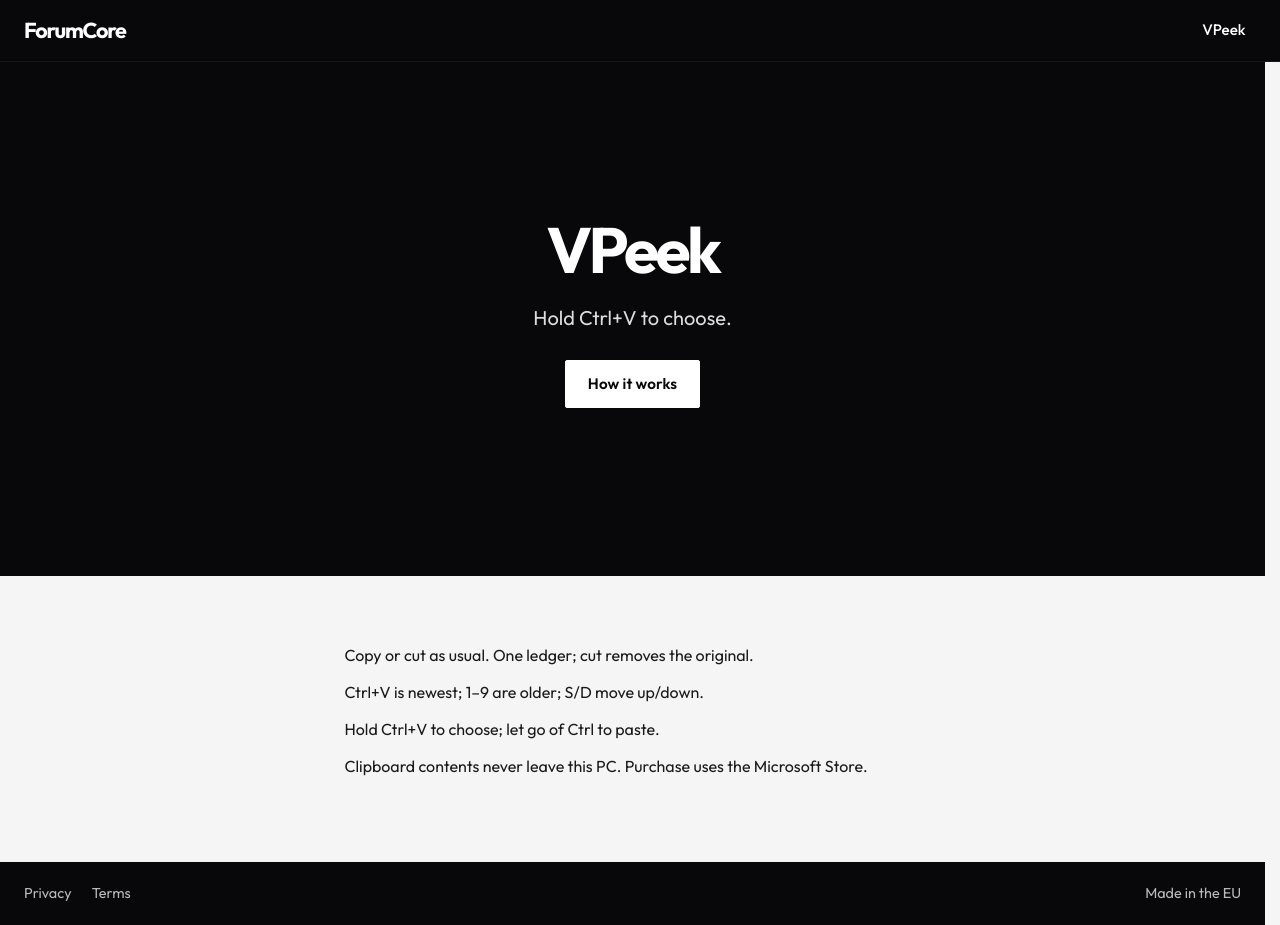
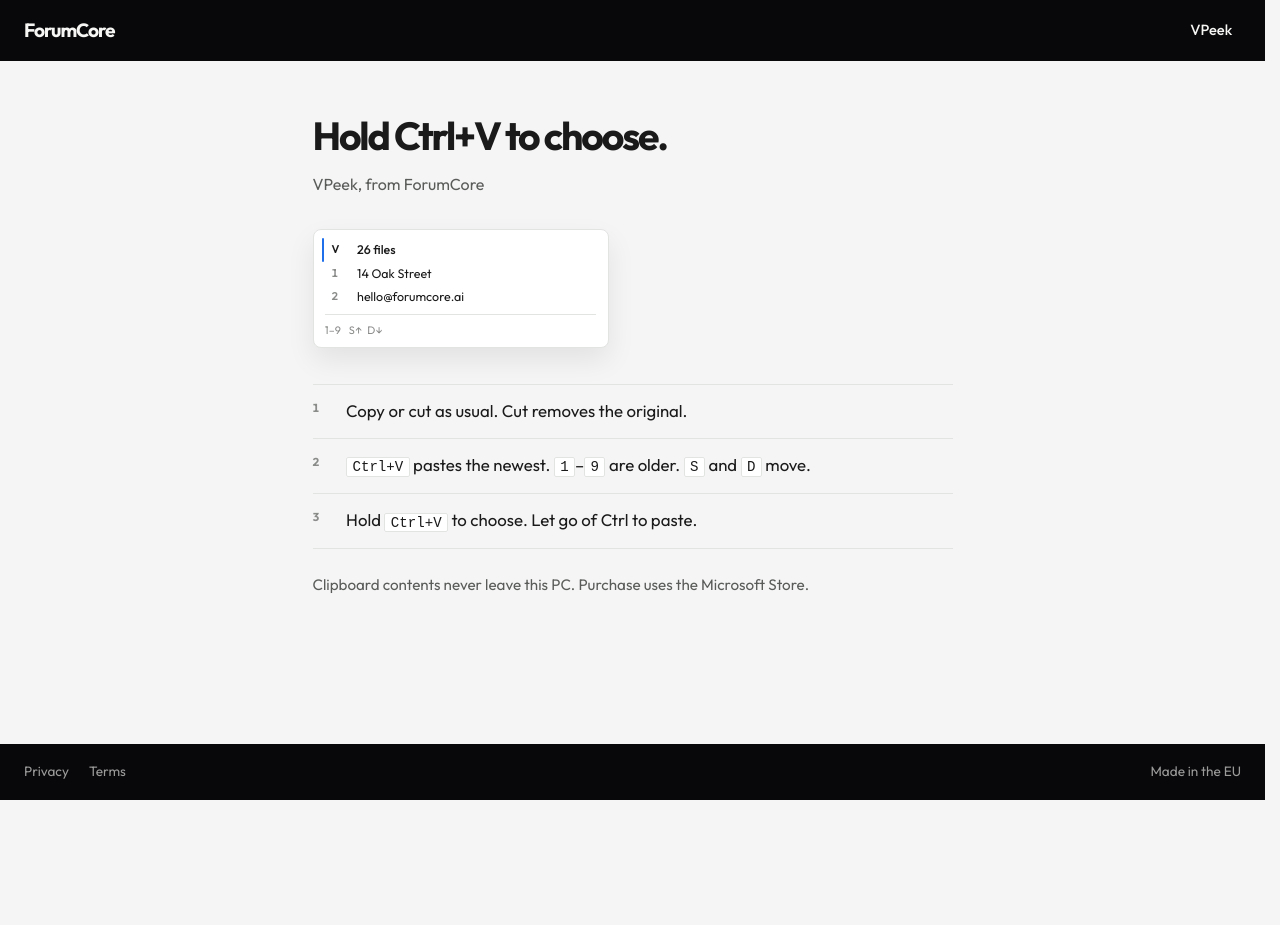
Before and after one commit to AIPhoenician/vpeek-site, a plain HTML site: page vpeek/index.html in a window 1280 px wide. After the commit the page ends 800 px from the top, so only its background shows below. Drawn offline with Linux system fonts and the light colour scheme.

Commit message:
Tighten ForumCore and VPeek: editorial layout, peek mock, system theme

```diff
--- a/css/site.css
+++ b/css/site.css
@@ -6,26 +6,36 @@
 
 :root {
   --ink: #08080a;
-  --ink-elevated: #121216;
   --surface: #ffffff;
-  --surface-muted: #f4f5f4;
+  --page: #f4f5f4;
   --line: #e2e4e2;
   --text: #1a1a1a;
-  --text-muted: #5a5c5a;
+  --muted: #5a5c5a;
+  --faint: #8a8c8a;
   --signal: #24963f;
-  --on-ink: #ffffff;
-  --on-ink-muted: rgba(255, 255, 255, 0.72);
-  --on-ink-soft: rgba(255, 255, 255, 0.86);
+  --accent: #1f6feb;
+  --on-ink: #f6f6f4;
   --font: "Outfit", "Segoe UI", sans-serif;
-  --tracking-wordmark: -0.055em;
+  --mono: ui-monospace, "Cascadia Mono", "Segoe UI Mono", monospace;
+  --track: -0.055em;
   --nav-h: 56px;
-  --radius-sm: 2px;
-  --ease-out: cubic-bezier(0.16, 1, 0.3, 1);
-  --dur-fast: 150ms;
+  --radius: 2px;
+  --ease: cubic-bezier(0.16, 1, 0.3, 1);
+}
+
+@media (prefers-color-scheme: dark) {
+  :root {
+    --surface: #161618;
+    --page: #0e0e10;
+    --line: #2a2a2e;
+    --text: #f0f0ec;
+    --muted: #9a9a94;
+    --faint: #6e6e68;
+    --on-ink: #f6f6f4;
+  }
 }
 
 html {
-  scroll-behavior: smooth;
   scrollbar-gutter: stable;
 }
 
@@ -33,64 +43,70 @@ body {
   margin: 0;
   min-height: 100svh;
   font-family: var(--font);
-  font-size: 1rem;
-  line-height: 1.6;
+  font-size: 1.05rem;
+  line-height: 1.55;
   color: var(--text);
-  background: var(--surface-muted);
+  background: var(--page);
   display: flex;
   flex-direction: column;
 }
 
 a {
-  color: var(--text);
-  text-underline-offset: 0.15em;
+  color: inherit;
+  text-underline-offset: 0.16em;
 }
 
 a:hover {
   color: var(--ink);
 }
 
+@media (prefers-color-scheme: dark) {
+  a:hover {
+    color: #fff;
+  }
+}
+
+:focus-visible {
+  outline: 2px solid var(--signal);
+  outline-offset: 2px;
+}
+
 body > nav {
-  position: fixed;
+  position: sticky;
   top: 0;
-  left: 0;
-  width: 100%;
-  z-index: 1000;
+  z-index: 10;
   display: flex;
-  justify-content: space-between;
   align-items: center;
-  gap: 12px;
-  padding: 12px 24px;
+  gap: 1rem;
+  padding: 0.85rem 1.5rem;
   background: var(--ink);
-  border-bottom: 1px solid rgba(255, 255, 255, 0.06);
 }
 
 nav .logo {
-  font-size: 1.35rem;
+  font-size: 1.2rem;
   font-weight: 700;
+  letter-spacing: var(--track);
   color: var(--on-ink);
   text-decoration: none;
-  letter-spacing: var(--tracking-wordmark);
 }
 
 nav .logo:hover {
   color: var(--on-ink);
-  opacity: 0.92;
+  opacity: 0.9;
 }
 
 nav .links {
+  margin-left: auto;
   display: flex;
-  align-items: center;
-  gap: 4px;
-  margin-left: auto;
+  gap: 0.15rem;
 }
 
 nav .links a {
-  color: rgba(255, 255, 255, 0.78);
+  color: rgba(246, 246, 244, 0.72);
   text-decoration: none;
+  font-size: 0.92rem;
   font-weight: 500;
-  font-size: 0.95rem;
-  padding: 0.4rem 0.65rem;
+  padding: 0.35rem 0.55rem;
 }
 
 nav .links a:hover,
@@ -98,134 +114,229 @@ nav .links a[aria-current="page"] {
   color: var(--on-ink);
 }
 
-.hero {
-  margin-top: var(--nav-h);
-  min-height: calc(72svh - var(--nav-h));
-  background: var(--ink);
-  color: var(--on-ink);
-  display: flex;
-  flex-direction: column;
-  justify-content: center;
-  padding: 4rem 24px 4.5rem;
-  text-align: center;
+main {
+  flex: 1;
+  width: min(40rem, calc(100% - 3rem));
+  margin: 0 auto;
+  padding: 3.25rem 0 4.5rem;
 }
 
-.hero h1 {
+.intro h1 {
   margin: 0;
-  font-size: clamp(2.4rem, 8vw, 4rem);
-  font-weight: 700;
-  letter-spacing: var(--tracking-wordmark);
-  line-height: 1.05;
+  font-size: clamp(1.85rem, 4.5vw, 2.45rem);
+  font-weight: 650;
+  letter-spacing: var(--track);
+  line-height: 1.15;
 }
 
-.hero .lead {
-  margin: 1.25rem auto 0;
-  max-width: 28rem;
-  font-size: clamp(1.05rem, 2.4vw, 1.25rem);
-  font-weight: 400;
-  line-height: 1.45;
-  color: var(--on-ink-soft);
+.intro .meta {
+  margin: 0.85rem 0 0;
+  color: var(--muted);
+  font-size: 1rem;
 }
 
-.hero .cta {
-  display: flex;
-  flex-wrap: wrap;
-  gap: 12px;
-  justify-content: center;
-  margin-top: 1.75rem;
+.rule {
+  height: 1px;
+  background: var(--line);
+  border: 0;
+  margin: 2.25rem 0;
+}
+
+.product {
+  display: grid;
+  grid-template-columns: 1fr auto;
+  gap: 1.75rem 2rem;
+  align-items: center;
+  text-decoration: none;
+  color: inherit;
+}
+
+.product:hover h2 {
+  text-decoration: underline;
+  text-decoration-thickness: 1px;
+}
+
+.product h2 {
+  margin: 0;
+  font-size: 1.35rem;
+  font-weight: 700;
+  letter-spacing: var(--track);
+}
+
+.product p {
+  margin: 0.3rem 0 0;
+  color: var(--muted);
+}
+
+.path {
+  margin: 0.65rem 0 0;
+  font-family: var(--mono);
+  font-size: 0.78rem;
+  color: var(--faint);
+}
+
+.peek {
+  width: 15.5rem;
+  padding: 0.55rem 0.55rem 0.4rem;
+  background: var(--surface);
+  border: 1px solid var(--line);
+  border-radius: 8px;
+  box-shadow: 0 12px 28px rgba(0, 0, 0, 0.08);
+}
+
+@media (prefers-color-scheme: dark) {
+  .peek {
+    box-shadow: 0 12px 28px rgba(0, 0, 0, 0.4);
+  }
+}
+
+.peek-row {
+  display: grid;
+  grid-template-columns: 2px 1.15rem 1fr;
+  gap: 0.45rem;
+  align-items: center;
+  min-height: 1.45rem;
+  font-size: 0.78rem;
+  color: var(--text);
+}
+
+.peek-row .bar {
+  align-self: stretch;
+  width: 2px;
+  border-radius: 1px;
+  background: transparent;
+}
+
+.peek-row.is-now .bar {
+  background: var(--accent);
+}
+
+.peek-row .ix {
+  color: var(--faint);
+  font-variant-numeric: tabular-nums;
+  font-weight: 600;
+  font-size: 0.7rem;
+}
+
+.peek-row.is-now .ix {
+  color: var(--text);
+}
+
+.peek-row .tx {
+  overflow: hidden;
+  text-overflow: ellipsis;
+  white-space: nowrap;
+}
+
+.peek-row.is-files .tx {
+  font-weight: 500;
+}
+
+.peek-legend {
+  margin: 0.4rem 0.15rem 0.1rem;
+  padding-top: 0.4rem;
+  border-top: 1px solid var(--line);
+  font-size: 0.68rem;
+  color: var(--faint);
+  letter-spacing: 0.02em;
+}
+
+.peek-lg {
+  width: min(18.5rem, 100%);
+  margin: 2rem 0 0;
+}
+
+.steps {
+  margin: 2.25rem 0 0;
+  padding: 0;
+  list-style: none;
+  counter-reset: step;
+}
+
+.steps li {
+  position: relative;
+  margin: 0;
+  padding: 0.85rem 0 0.85rem 2.1rem;
+  border-top: 1px solid var(--line);
+  color: var(--text);
+}
+
+.steps li:last-child {
+  border-bottom: 1px solid var(--line);
+}
+
+.steps li::before {
+  counter-increment: step;
+  content: counter(step);
+  position: absolute;
+  left: 0;
+  top: 0.9rem;
+  font-size: 0.72rem;
+  font-weight: 650;
+  font-variant-numeric: tabular-nums;
+  color: var(--faint);
+}
+
+.note {
+  margin: 1.5rem 0 0;
+  color: var(--muted);
+  font-size: 0.95rem;
+}
+
+kbd {
+  font-family: var(--mono);
+  font-size: 0.84em;
+  font-weight: 500;
+  padding: 0.07em 0.38em;
+  border: 1px solid var(--line);
+  border-radius: var(--radius);
+  background: var(--surface);
 }
 
 .button {
   display: inline-flex;
   align-items: center;
-  justify-content: center;
-  min-height: 2.75rem;
-  padding: 0.7rem 1.35rem;
-  background: var(--on-ink);
-  color: var(--ink);
-  border: 1px solid var(--on-ink);
-  border-radius: var(--radius-sm);
+  min-height: 2.5rem;
+  margin-top: 1.5rem;
+  padding: 0.55rem 1.15rem;
+  background: var(--ink);
+  color: var(--on-ink);
+  border: 1px solid var(--ink);
+  border-radius: var(--radius);
   text-decoration: none;
   font-weight: 600;
-  font-size: 0.95rem;
-  letter-spacing: 0.01em;
+  font-size: 0.92rem;
 }
 
 .button:hover {
-  background: rgba(255, 255, 255, 0.9);
-  color: var(--ink);
+  color: var(--on-ink);
+  opacity: 0.92;
 }
 
-.button-ghost {
-  background: transparent;
-  color: var(--on-ink);
-  border-color: rgba(255, 255, 255, 0.28);
+.button:active {
+  transform: translateY(1px);
 }
 
-.button-ghost:hover {
-  background: rgba(255, 255, 255, 0.08);
-  color: var(--on-ink);
-  border-color: rgba(255, 255, 255, 0.5);
-}
+@media (prefers-color-scheme: dark) {
+  .button {
+    background: var(--text);
+    color: var(--page);
+    border-color: var(--text);
+  }
 
-main.page {
-  margin-top: var(--nav-h);
-  flex: 1;
-  padding: 3rem 24px 4rem;
-}
-
-.wrap {
-  max-width: 40rem;
-  margin: 0 auto;
-}
-
-.section {
-  padding: 3.5rem 24px 4.5rem;
-}
-
-.section h2 {
-  margin: 0 0 1.5rem;
-  font-size: 1.35rem;
-  font-weight: 600;
-}
-
-.card {
-  display: block;
-  max-width: 40rem;
-  margin: 0 auto;
-  padding: 1.5rem 1.5rem 1.35rem;
-  background: var(--surface);
-  border: 1px solid var(--line);
-  border-radius: var(--radius-sm);
-  text-decoration: none;
-  color: inherit;
-}
-
-.card:hover {
-  border-color: #c8cbc8;
-}
-
-.card h3 {
-  margin: 0;
-  font-size: 1.25rem;
-  font-weight: 700;
-  letter-spacing: var(--tracking-wordmark);
-}
-
-.card p {
-  margin: 0.45rem 0 0;
-  color: var(--text-muted);
+  .button:hover {
+    color: var(--page);
+  }
 }
 
 .prose {
   max-width: 36rem;
-  margin: 0 auto;
 }
 
 .prose h1 {
   margin: 0 0 1rem;
-  font-size: 1.75rem;
-  letter-spacing: var(--tracking-wordmark);
+  font-size: 1.7rem;
+  letter-spacing: var(--track);
 }
 
 .prose p {
@@ -234,33 +345,38 @@ main.page {
 
 .crumb {
   margin: 0 0 1rem;
-  font-size: 0.9rem;
+  font-size: 0.88rem;
 }
 
 .crumb a {
-  color: var(--text-muted);
+  color: var(--muted);
   text-decoration: none;
 }
 
 .crumb a:hover {
-  color: var(--ink);
   text-decoration: underline;
 }
 
+.page {
+  width: min(40rem, calc(100% - 3rem));
+  margin: 0 auto;
+  padding: 3rem 0 4rem;
+  flex: 1;
+}
+
 footer {
-  margin-top: auto;
-  padding: 1.25rem 24px;
+  padding: 1.1rem 1.5rem;
   background: var(--ink);
-  color: var(--on-ink-muted);
-  font-size: 0.9rem;
+  color: rgba(246, 246, 244, 0.62);
+  font-size: 0.85rem;
   display: flex;
   flex-wrap: wrap;
-  gap: 12px 20px;
+  gap: 0.75rem 1.25rem;
   align-items: center;
 }
 
 footer a {
-  color: var(--on-ink-muted);
+  color: inherit;
   text-decoration: none;
 }
 
@@ -271,3 +387,15 @@ footer a:hover {
 footer .end {
   margin-left: auto;
 }
+
+@media (max-width: 40rem) {
+  .product {
+    grid-template-columns: 1fr;
+  }
+}
+
+@media (prefers-reduced-motion: reduce) {
+  .button:active {
+    transform: none;
+  }
+}
--- a/vpeek/index.html
+++ b/vpeek/index.html
@@ -18,21 +18,30 @@
       <a href="/vpeek/" aria-current="page">VPeek</a>
     </div>
   </nav>
-  <header class="hero">
-    <h1>VPeek</h1>
-    <p class="lead">Hold Ctrl+V to choose.</p>
-    <div class="cta">
-      <a class="button" href="#how">How it works</a>
+  <main>
+    <header class="intro">
+      <h1>Hold Ctrl+V to choose.</h1>
+      <p class="meta">VPeek, from ForumCore</p>
+    </header>
+    <div class="peek peek-lg" aria-hidden="true">
+      <div class="peek-row is-now is-files">
+        <span class="bar"></span><span class="ix">V</span><span class="tx">26 files</span>
+      </div>
+      <div class="peek-row">
+        <span class="bar"></span><span class="ix">1</span><span class="tx">14 Oak Street</span>
+      </div>
+      <div class="peek-row">
+        <span class="bar"></span><span class="ix">2</span><span class="tx">hello@forumcore.ai</span>
+      </div>
+      <p class="peek-legend">1–9&nbsp;&nbsp;&nbsp;S↑&nbsp;&nbsp;D↓</p>
     </div>
-  </header>
-  <section class="section" id="how">
-    <div class="prose">
-      <p>Copy or cut as usual. One ledger; cut removes the original.</p>
-      <p>Ctrl+V is newest; 1–9 are older; S/D move up/down.</p>
-      <p>Hold Ctrl+V to choose; let go of Ctrl to paste.</p>
-      <p>Clipboard contents never leave this PC. Purchase uses the Microsoft Store.</p>
-    </div>
-  </section>
+    <ol class="steps">
+      <li>Copy or cut as usual. Cut removes the original.</li>
+      <li><kbd>Ctrl+V</kbd> pastes the newest. <kbd>1</kbd>–<kbd>9</kbd> are older. <kbd>S</kbd> and <kbd>D</kbd> move.</li>
+      <li>Hold <kbd>Ctrl+V</kbd> to choose. Let go of Ctrl to paste.</li>
+    </ol>
+    <p class="note">Clipboard contents never leave this PC. Purchase uses the Microsoft Store.</p>
+  </main>
   <footer>
     <a href="https://forumcore.ai/vpeek/privacy.html">Privacy</a>
     <a href="https://forumcore.ai/vpeek/terms.html">Terms</a>
```
Also changed, not shown: index.html (+25 -13 lines).
